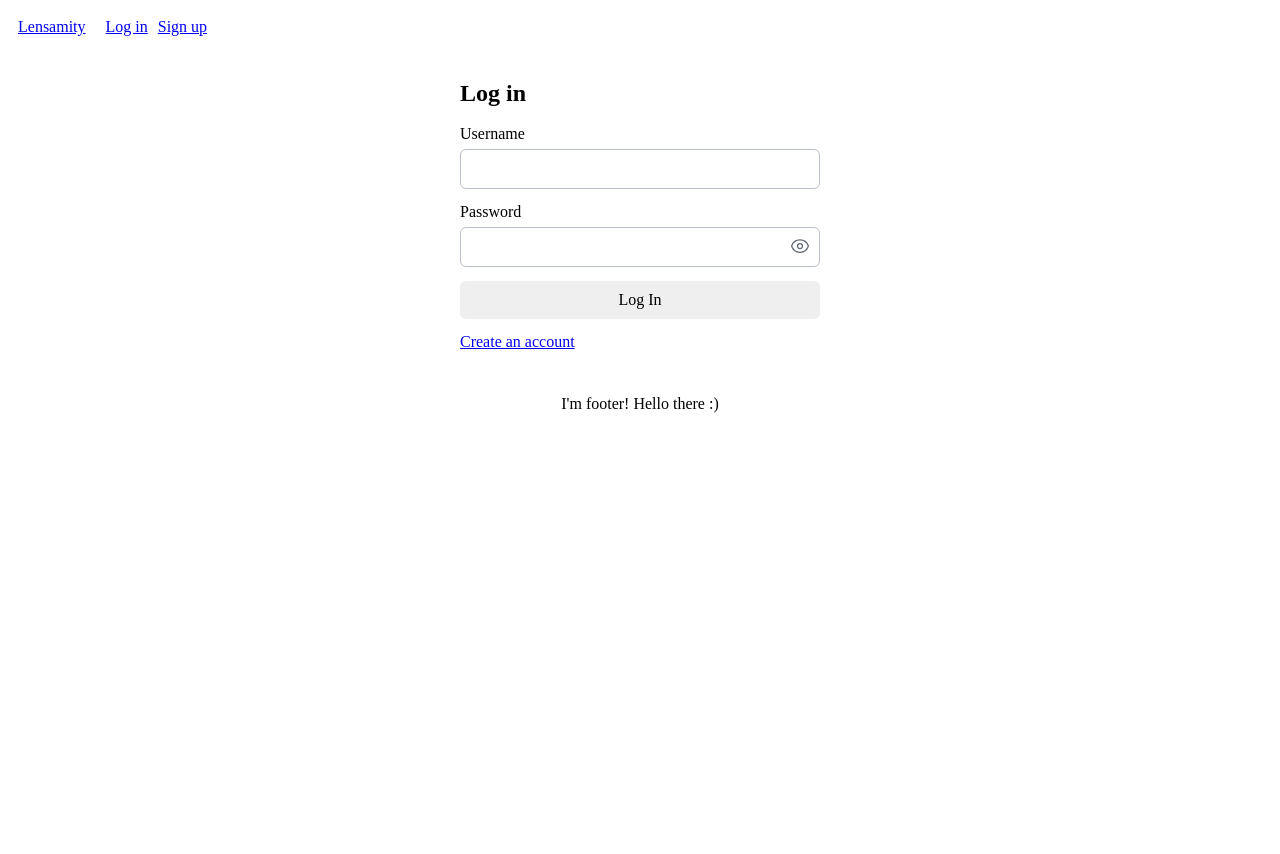
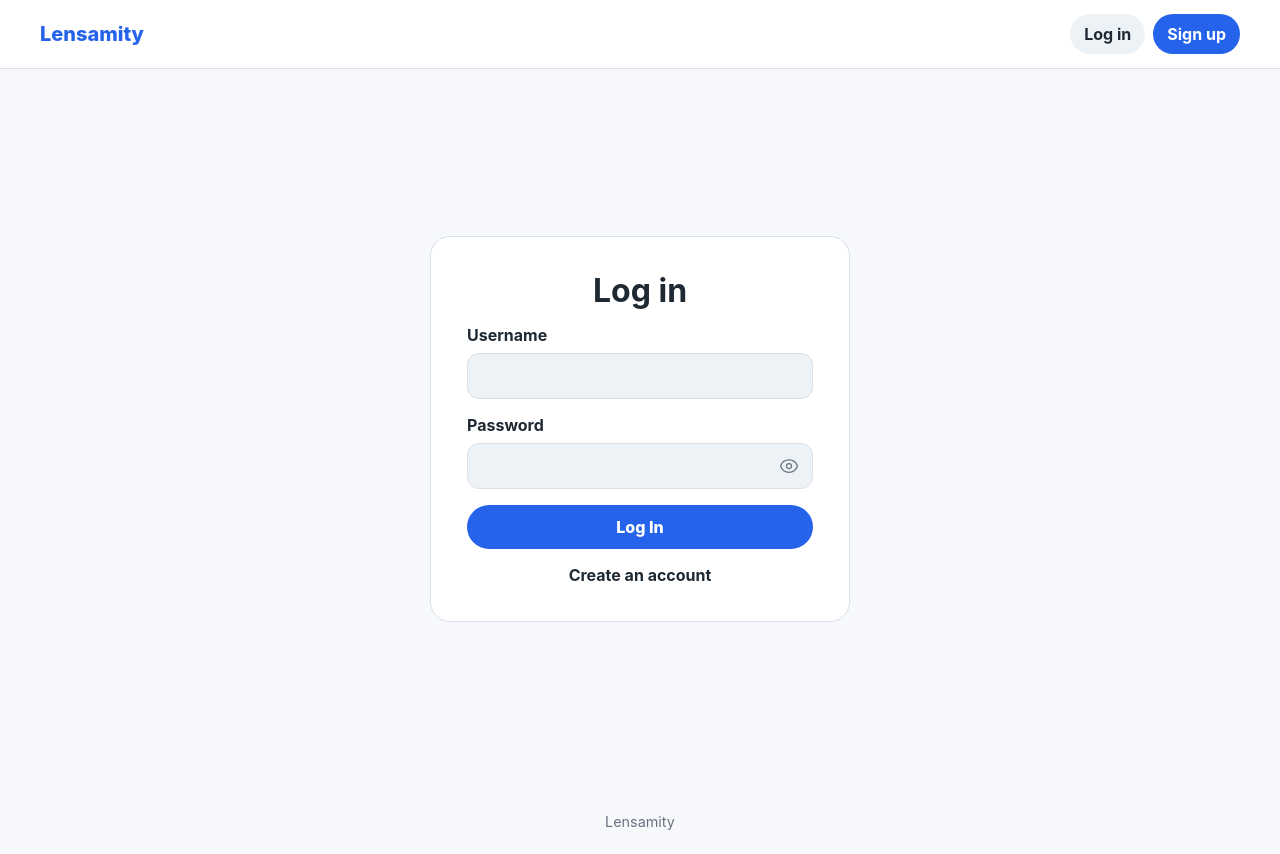
Before and after one commit to ipersids/lens-amity-app, a React (Vite) app in the folder client-web/: page /login in a window 1280 px wide. Before the commit the page ends 800 px from the top, so only its background shows below. Built offline with nearby package versions, Linux system fonts and the light colour scheme; no server answers.

Commit message:
Update styles for header and auth pages

```diff
--- a/client-web/src/features/Footer.tsx
+++ b/client-web/src/features/Footer.tsx
@@ -1,5 +1,5 @@
 const Footer = () => {
-  return <footer> I'm footer! Hello there :)</footer>;
+  return <footer>Lensamity</footer>;
 };
 
 export default Footer;
--- a/client-web/src/features/Header.tsx
+++ b/client-web/src/features/Header.tsx
@@ -13,22 +13,24 @@ const Header = () => {
   };
 
   return (
-    <header>
-      <NavLink to="/">Lensamity</NavLink>
+    <header className="site-header">
+      <NavLink className="brand-link" to="/">
+        Lensamity
+      </NavLink>
 
       {user ? (
-        <nav style={{ display: "flex", gap: "10px" }} aria-label="Account">
-          <span>{user.displayName}</span>
-          <button disabled={isLoading} onClick={handleLogout} type="button">
+        <nav className="site-nav" aria-label="Account">
+          <span className="nav-user">{user.displayName}</span>
+          <button className="nav-button" disabled={isLoading} onClick={handleLogout} type="button">
             Log out
           </button>
         </nav>
       ) : (
-        <nav style={{ display: "flex", gap: "10px" }} aria-label="Auth">
+        <nav className="site-nav" aria-label="Auth">
           <NavLink to="/login" end>
             Log in
           </NavLink>
-          <NavLink to="/signup" end>
+          <NavLink className="nav-button" to="/signup" end>
             Sign up
           </NavLink>
         </nav>
--- a/client-web/src/styles/style.css
+++ b/client-web/src/styles/style.css
@@ -1,62 +1,203 @@
-header,
-main,
-footer {
-  margin: 10px;
+:root {
+  --background: #f6f8fb;
+  --surface: #ffffff;
+  --surface-muted: #edf2f7;
+  --text: #1f2933;
+  --muted: #6b7280;
+  --border: #d8e0ea;
+  --primary: #2563eb;
+  --primary-hover: #1d4ed8;
+  --error: #dc2626;
+
+  color: var(--text);
+  background: var(--background);
+  font-family: Inter, system-ui, -apple-system, BlinkMacSystemFont, "Segoe UI", sans-serif;
 }
 
-header {
-  display: flex;
-  gap: 20px;
+* {
+  box-sizing: border-box;
 }
 
-footer {
-  text-align: center;
+body {
+  margin: 0;
+  min-width: 320px;
+  min-height: 100vh;
+  background: var(--background);
+}
+
+a {
+  color: inherit;
+  text-decoration: none;
+}
+
+button,
+input {
+  font: inherit;
+}
+
+.app,
+.layout {
+  min-height: 100vh;
 }
 
 .layout {
   display: flex;
-  flex-flow: column wrap;
+  flex-direction: column;
+}
+
+.site-header {
+  position: sticky;
+  top: 0;
+  z-index: 1;
+  display: flex;
+  align-items: center;
+  justify-content: space-between;
+  gap: 12px;
+  padding: 14px clamp(14px, 4vw, 40px);
+  border-bottom: 1px solid var(--border);
+  background: var(--surface);
+}
+
+.brand-link {
+  flex-shrink: 0;
+  color: var(--primary);
+  font-size: 1.25rem;
+  font-weight: 800;
+}
+
+.site-nav {
+  display: flex;
+  align-items: center;
+  justify-content: flex-end;
+  gap: 8px;
+  min-width: 0;
+  font-weight: 700;
+}
+
+.site-nav a,
+.nav-button {
+  display: inline-flex;
+  align-items: center;
+  justify-content: center;
+  min-height: 40px;
+  border: 0;
+  border-radius: 999px;
+  padding: 0 14px;
+  background: transparent;
+  color: var(--text);
+  cursor: pointer;
+  white-space: nowrap;
+}
+
+.site-nav a:hover,
+.site-nav a.active,
+.nav-button:hover {
+  background: var(--surface-muted);
+}
+
+.site-nav .nav-button {
+  background: var(--primary);
+  color: #ffffff;
+}
+
+.site-nav .nav-button:hover {
+  background: var(--primary-hover);
+}
+
+.nav-user {
+  max-width: 40vw;
+  overflow: hidden;
+  text-overflow: ellipsis;
+  white-space: nowrap;
+}
+
+main {
+  flex: 1;
+  width: min(100%, 1280px);
+  margin: 0 auto;
+  padding: clamp(18px, 4vw, 40px);
+}
+
+footer {
+  padding: 24px;
+  color: var(--muted);
+  font-size: 0.9rem;
+  text-align: center;
 }
 
 .auth-page {
-  display: flex;
-  justify-content: center;
-  padding: 24px 0;
+  display: grid;
+  place-items: center;
+  min-height: calc(100vh - 160px);
 }
 
 .auth-form {
   display: grid;
-  gap: 14px;
-  width: 100%;
-  max-width: 360px;
+  gap: 16px;
+  width: min(100%, 420px);
+}
+
+.auth-page > .auth-form {
+  border: 1px solid var(--border);
+  border-radius: 20px;
+  padding: clamp(22px, 5vw, 36px);
+  background: var(--surface);
 }
 
 .auth-form h1 {
-  margin: 0 0 4px;
-  font-size: 1.5rem;
+  margin: 0;
+  font-size: 2rem;
+  line-height: 1.1;
+  text-align: center;
+}
+
+.auth-form a {
+  justify-self: center;
+  font-weight: 700;
+}
+
+.auth-form a:hover {
+  color: var(--primary);
 }
 
 .auth-form-field,
 .auth-form label {
   display: grid;
-  gap: 6px;
+  gap: 8px;
+}
+
+.auth-form-field label {
+  font-weight: 700;
 }
 
 .auth-form-field input {
-  box-sizing: border-box;
   width: 100%;
-  border: 1px solid #b8bec8;
-  border-radius: 6px;
-  padding: 10px 12px;
-  font: inherit;
+  border: 1px solid var(--border);
+  border-radius: 12px;
+  padding: 12px 14px;
+  background: var(--surface-muted);
+  color: var(--text);
+  outline: none;
+}
+
+.auth-form-field input:focus {
+  border-color: var(--primary);
+  background: var(--surface);
 }
 
 .auth-form > button {
+  min-height: 44px;
   border: 0;
-  border-radius: 6px;
-  padding: 10px 12px;
-  font: inherit;
+  border-radius: 999px;
+  padding: 0 18px;
+  background: var(--primary);
+  color: #ffffff;
+  font-weight: 800;
   cursor: pointer;
+}
+
+.auth-form > button:hover {
+  background: var(--primary-hover);
 }
 
 .auth-form button:disabled {
@@ -69,20 +210,27 @@ footer {
 }
 
 .auth-input-action input {
-  padding-right: 40px;
+  padding-right: 48px;
 }
 
 .auth-input-action button {
   position: absolute;
+  top: 50%;
   right: 8px;
-  top: 50%;
+  display: grid;
+  width: 32px;
+  height: 32px;
+  place-items: center;
   transform: translateY(-50%);
-  width: 28px;
-  height: 28px;
   border: 0;
-  background: none;
-  color: #5f6673;
+  border-radius: 50%;
+  background: transparent;
+  color: var(--muted);
   cursor: pointer;
+}
+
+.auth-input-action button:hover {
+  background: var(--surface-muted);
 }
 
 .auth-input-action svg {
@@ -90,7 +238,33 @@ footer {
 }
 
 .auth-error {
-  display: block;
-  color: #b00020;
   margin: 0;
+  color: var(--error);
+  font-size: 0.9rem;
 }
+
+@media (max-width: 560px) {
+  .site-header {
+    flex-wrap: wrap;
+    padding: 10px 12px;
+  }
+
+  .brand-link {
+    font-size: 1.15rem;
+  }
+
+  .site-nav {
+    flex: 1;
+    gap: 6px;
+  }
+
+  .site-nav a,
+  .nav-button {
+    min-height: 38px;
+    padding: 0 12px;
+  }
+
+  main {
+    padding-inline: 14px;
+  }
+}
```
